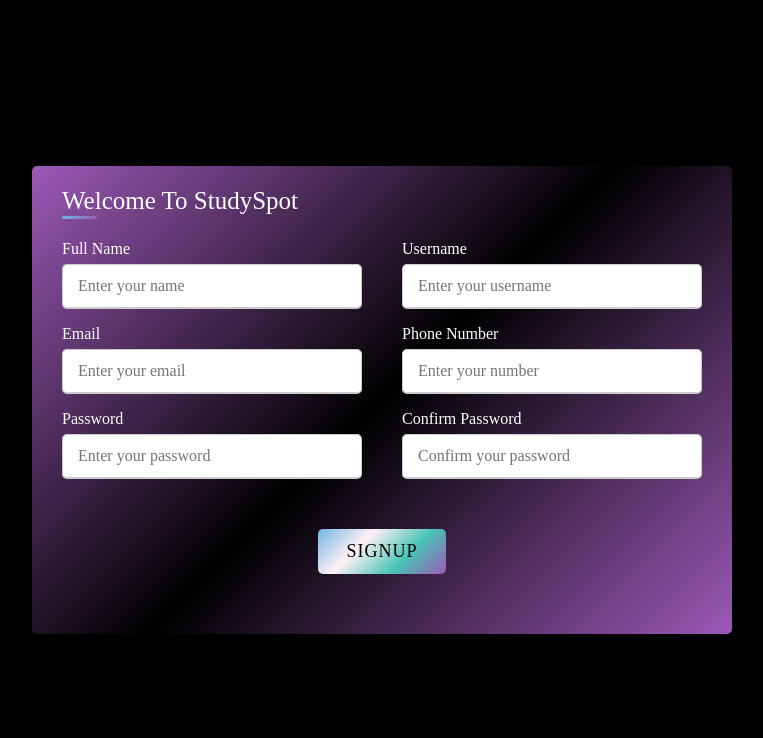
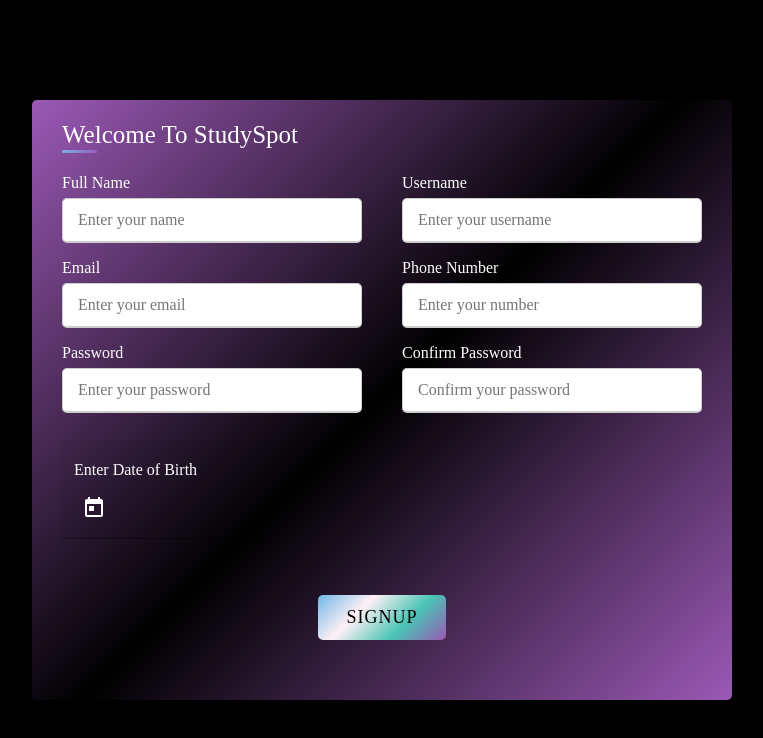
Before and after one commit to 2Simple4u/StudySpot, an Angular app in the folder StudySpot/: page /signup in a window 1280 px wide. Shown: the top 738 px of the page, without its empty margins (258-1021 px from the left). Built offline with nearby package versions, Linux system fonts and the light colour scheme.

Commit message:
make some changes in sign-in

```diff
--- a/StudySpot/src/app/app.module.ts
+++ b/StudySpot/src/app/app.module.ts
@@ -16,9 +16,11 @@
 import { AboutUsComponent } from './about-us/about-us.component';
 import {MatFormFieldModule} from '@angular/material/form-field';
 import {MatInputModule} from '@angular/material/input';
+import {MatDatepickerModule} from '@angular/material/datepicker';
 import { FormsModule, ReactiveFormsModule } from '@angular/forms';
 import { HttpClientModule } from '@angular/common/http';
 import {MatSnackBarModule} from '@angular/material/snack-bar';
+import { MatNativeDateModule } from '@angular/material/core';
 @NgModule({
   declarations: [
     AppComponent,
@@ -44,7 +46,9 @@
     MatSnackBarModule,
     FormsModule,
     ReactiveFormsModule,
-    HttpClientModule
+    HttpClientModule,
+    MatDatepickerModule,
+    MatNativeDateModule
   ],
   providers: [],
   bootstrap: [AppComponent]
--- a/StudySpot/src/app/signup-page/signup-page.component.css
+++ b/StudySpot/src/app/signup-page/signup-page.component.css
@@ -151,3 +151,8 @@
     flex-direction: column;
   }
 }
+
+.date{
+  color: white;
+  /* background-color: white; */
+}
--- a/StudySpot/src/app/signup-page/signup-page.component.html
+++ b/StudySpot/src/app/signup-page/signup-page.component.html
@@ -32,6 +32,13 @@
                     <input formControlName="confirmPassword" type="text" placeholder="Confirm your password" required>
                 </div>
             </div>
+            <mat-form-field class="date" appearance="fill">
+                <mat-label class="date">Enter Date of Birth</mat-label>
+                <input matInput [matDatepicker]="picker">
+                <!-- <mat-hint class="date" class="date">MM/DD/YYYY</mat-hint> -->
+                <mat-datepicker-toggle class="date" matIconSuffix [for]="picker"></mat-datepicker-toggle>
+                <mat-datepicker #picker class="date"></mat-datepicker>
+              </mat-form-field>
             <div class="button">
                 <input type="submit" value="SIGNUP">
             </div>
```
